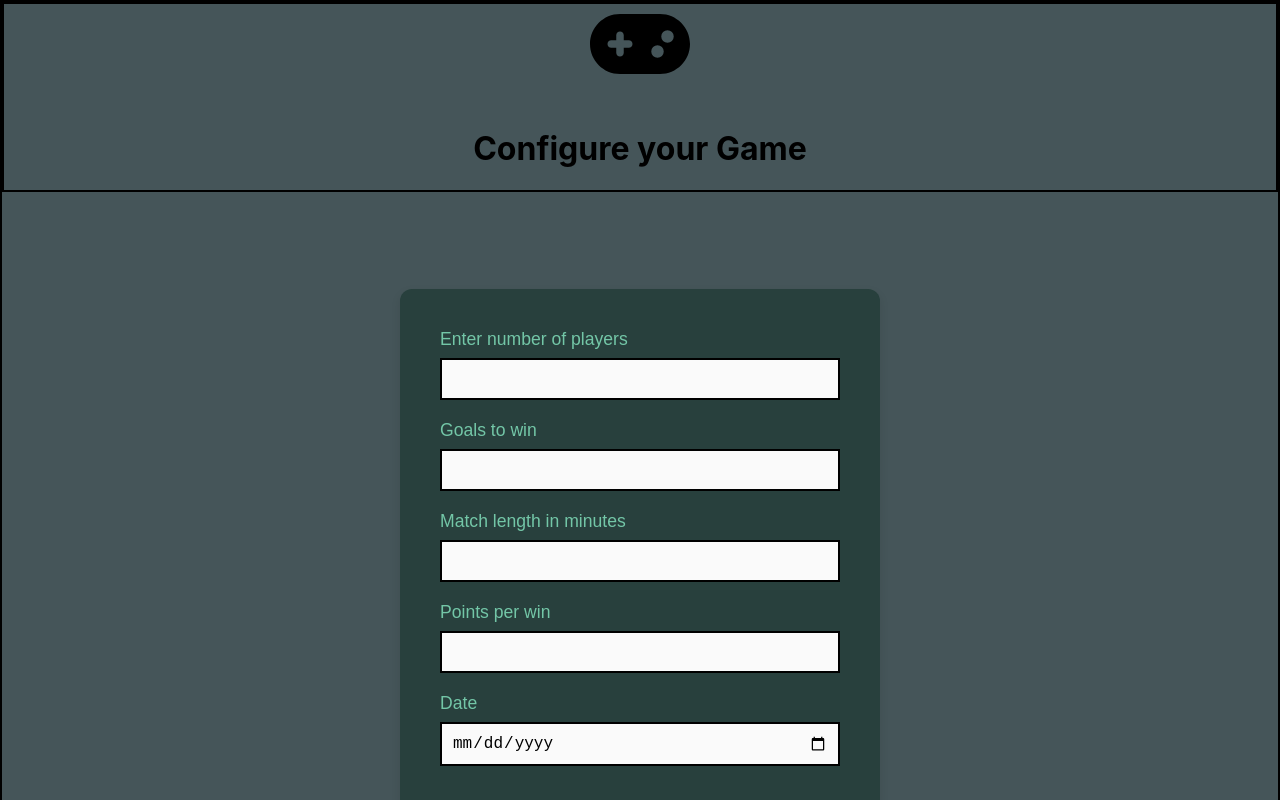
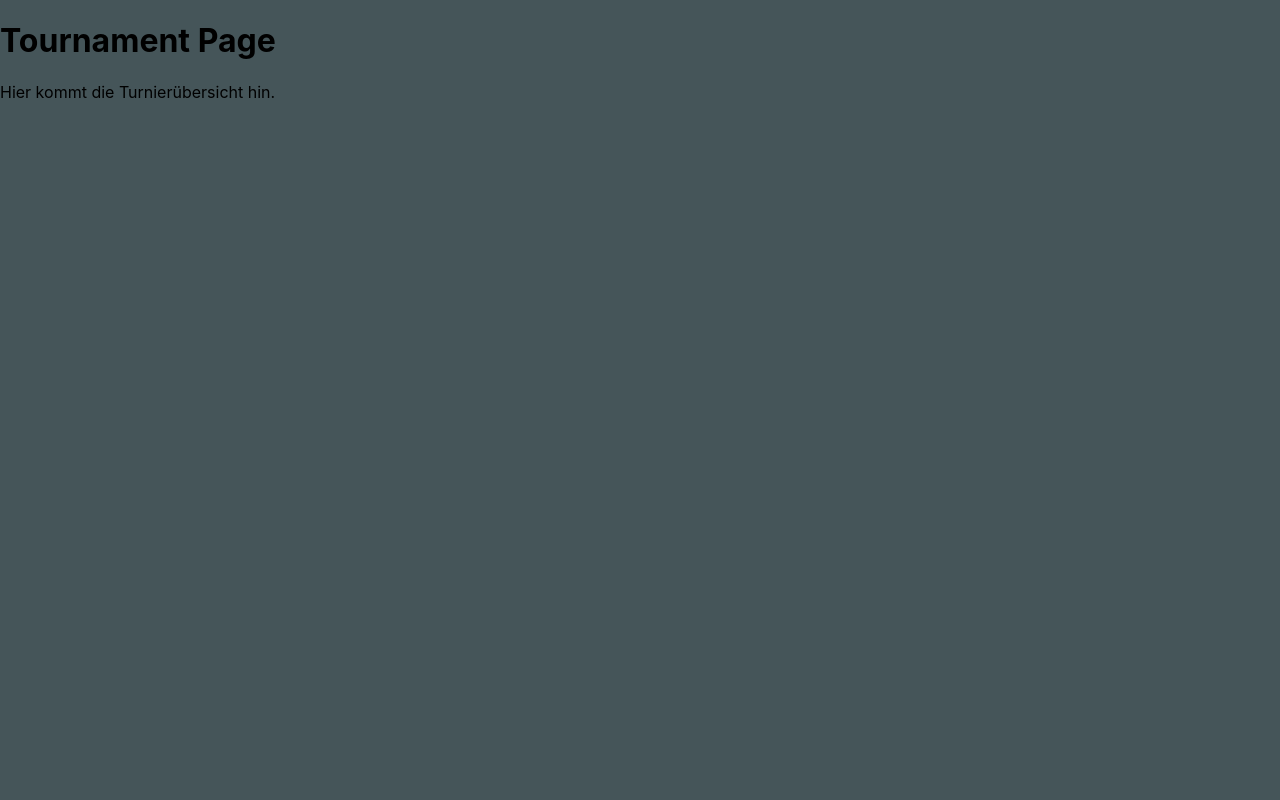
Before and after one commit to lm15-lukas/Kicker-React, a React (Create React App) app: page /tournament in a window 1280 px wide. Shown: the top 800 px of the page. Built offline with nearby package versions, Linux system fonts and the light colour scheme; the HTML template or start-up script is replaced by a standard one.

Commit message:
create Tournament verweist auf Tournament.jsx mit Hilfe von Router und useNavigate

```diff
--- a/package.json
+++ b/package.json
@@ -9,6 +9,7 @@
     "@testing-library/user-event": "^13.5.0",
     "react": "^19.1.0",
     "react-dom": "^19.1.0",
+    "react-router-dom": "^7.5.3",
     "react-scripts": "5.0.1",
     "web-vitals": "^2.1.4"
   },
--- a/src/App.jsx
+++ b/src/App.jsx
@@ -1,10 +1,16 @@
+import { BrowserRouter as Router, Routes, Route } from "react-router-dom";
 import ConfigureGame from "./pages/ConfigureGame/ConfigureGame";
+import Tournament from "./pages/Tournament/Tournament";
 
 function App() {
   return (
     <>
-      <ConfigureGame/>
-
+    <Router>
+      <Routes>
+        <Route path="/" element={<ConfigureGame/>}></Route>
+        <Route path="/tournament" element={<Tournament/>}></Route>
+      </Routes>
+      </Router>
       </>
   );
 }
--- a/src/pages/ConfigureGame/ConfigureGame.jsx
+++ b/src/pages/ConfigureGame/ConfigureGame.jsx
@@ -1,8 +1,16 @@
+import { useNavigate } from "react-router-dom";
 import { useState } from "react";
 import "./ConfigureGame.css";
 import Header from "./ConGamcomponents/Header.jsx";
 
 export default function ConfigureGame() {
+
+    const navigate = useNavigate();
+
+const handleCreateTournament = () => {
+    navigate("/tournament");
+};
+
 
     const [modalText, setModalText] = useState('');
 
@@ -13,7 +21,6 @@ export default function ConfigureGame() {
     const handleAlone = () => showModal("Alone gedrückt");
     const handleDouble = () => showModal("Double gedrückt");
     const handleDrawPartner = () => showModal("Draw your partner gedrückt");
-    const handleCreateTournament = () => showModal("Tournament Created");
     const [step, setStep] = useState("configure");
 
     const handleAdvance = () => {
--- a/src/pages/Tournament/Tournament.jsx
+++ b/src/pages/Tournament/Tournament.jsx
@@ -0,0 +1,8 @@
+export default function Tournament() {
+    return (
+        <div>
+            <h1>Tournament Page</h1>
+            <p>Hier kommt die Turnierübersicht hin.</p>
+        </div>
+    );
+}
```
Also changed, not shown: 1 other file (tests, documents, lock files or other folders).
